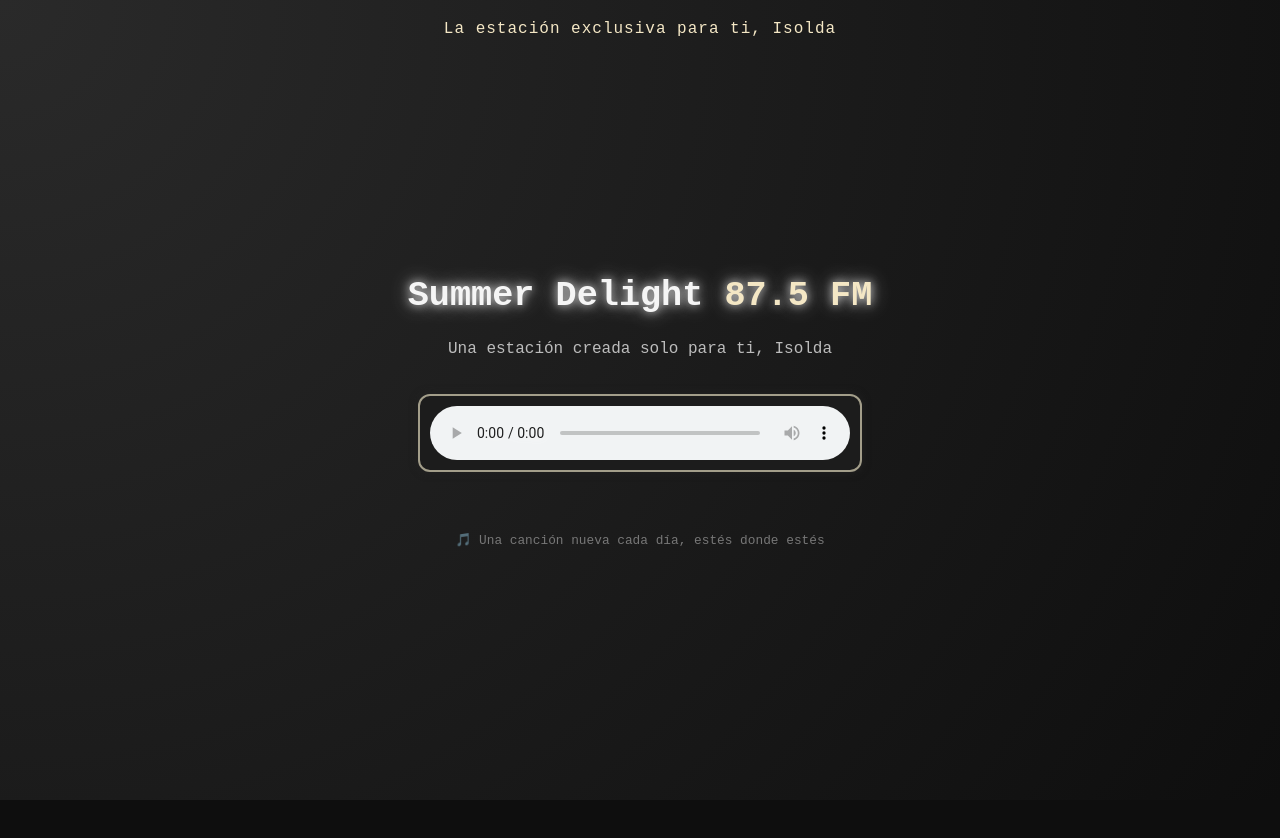
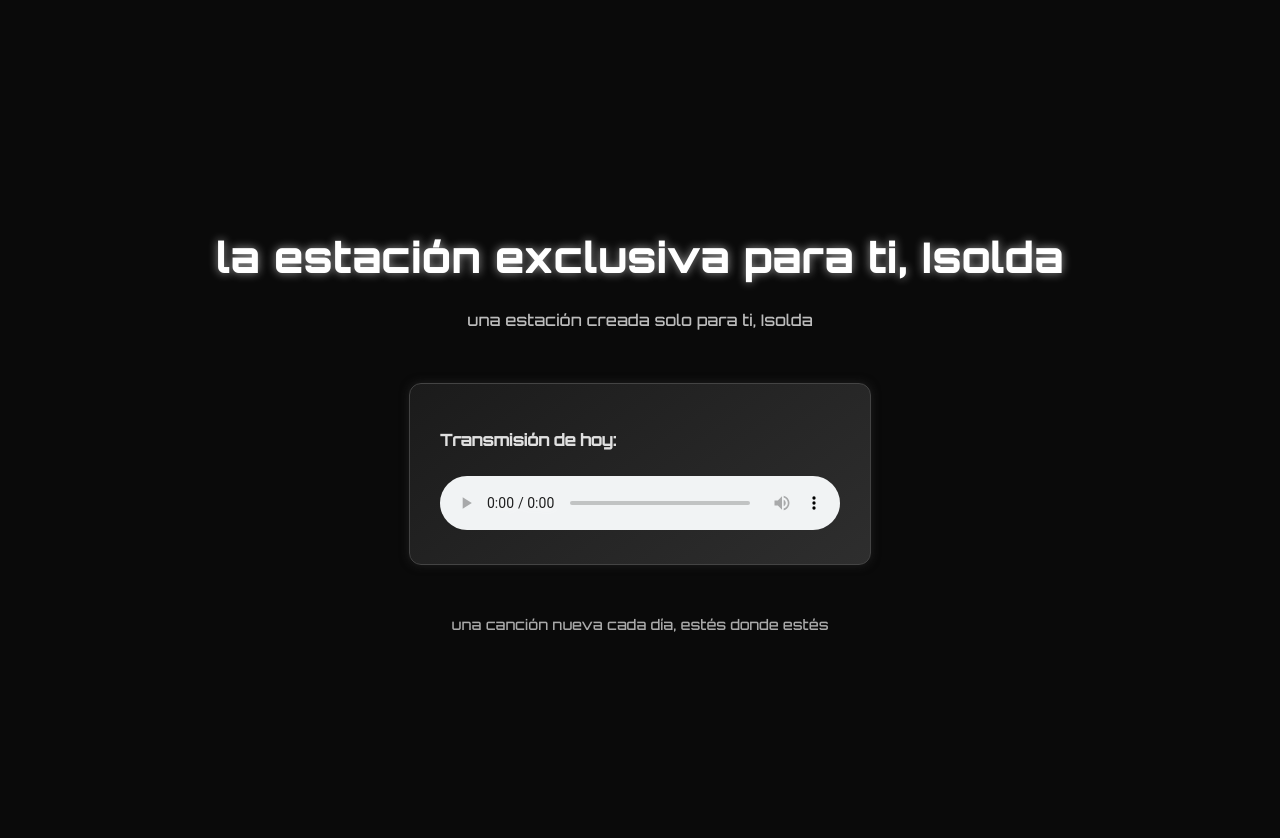
Before and after one commit to notisrx/Summer-Delight-87.5, a plain HTML site: page index (1).html in a window 1280 px wide. Before the commit the page ends 800 px from the top, so only its background shows below. Drawn offline with Linux system fonts and the light colour scheme.

Commit message:
Update index (1).html

```diff
--- a/index (1).html
+++ b/index (1).html
@@ -1,82 +1,82 @@
-
 <!DOCTYPE html>
 <html lang="es">
 <head>
-    <meta charset="UTF-8">
-    <meta name="viewport" content="width=device-width, initial-scale=1.0">
+  <meta charset="UTF-8" />
+  <meta name="viewport" content="width=device-width, initial-scale=1.0"/>
   <title>Summer Delight 87.5 FM</title>
   <style>
+    @import url('https://fonts.googleapis.com/css2?family=Orbitron:wght@500&display=swap');
+
     body {
-            background-color: #0e0e0e;
-            color: #d8d8c0;
-            font-family: 'Courier New', Courier, monospace;
+      margin: 0;
+      font-family: 'Orbitron', sans-serif;
+      background-color: #0a0a0a;
+      color: #e0e0e0;
       display: flex;
       flex-direction: column;
       align-items: center;
       justify-content: center;
-            height: 100vh;
-            margin: 0;
-            background-image: radial-gradient(circle at top left, #2a2a2a, #0e0e0e);
+      min-height: 100vh;
+      padding: 20px;
     }
-        .top-note {
-            position: absolute;
-            top: 20px;
+
+    header {
       text-align: center;
-            color: #f4e7c5;
+      margin-bottom: 40px;
+    }
+
+    h1 {
+      font-size: 2.5rem;
+      color: #fff;
+      letter-spacing: 2px;
+      text-shadow: 0 0 10px #999;
+    }
+
+    h2 {
       font-size: 1rem;
-            letter-spacing: 1px;
+      color: #bcbcbc;
+      font-weight: normal;
     }
-        h1 {
-            font-size: 2.2rem;
-            margin-bottom: 0.5rem;
-            color: #f5f5f5;
-            text-shadow: 0 0 10px #ccc, 0 0 20px #999;
+
+    .player-box {
+      background: linear-gradient(145deg, #1b1b1b, #2e2e2e);
+      border: 1px solid #444;
+      padding: 30px;
+      border-radius: 12px;
+      box-shadow: 0 0 10px #1f1f1f;
+      max-width: 400px;
+      width: 100%;
     }
-        p {
-            font-size: 1rem;
-            margin-bottom: 1rem;
-            color: #bcbcbc;
+
+    audio {
+      width: 100%;
+      margin-top: 10px;
     }
-        audio {
-            width: 80%;
-            max-width: 420px;
-            margin: 20px 0;
-            background-color: #1c1c1c;
-            border: 2px solid #a39e8a;
-            padding: 10px;
-            border-radius: 12px;
-            box-shadow: 0 0 8px #222;
-        }
-        .footer {
-            margin-top: 40px;
-            font-size: 0.8rem;
-            color: #777;
-        }
-        .highlight {
-            color: #f4e7c5;
-            font-weight: bold;
+
+    footer {
+      margin-top: 50px;
+      font-size: 0.9rem;
+      color: #aaa;
+      text-align: center;
     }
   </style>
 </head>
 <body>
-    <div class="top-note">La estación exclusiva para ti, Isolda</div>
-    <h1>Summer Delight <span class="highlight">87.5 FM</span></h1>
-    <p>Una estación creada solo para ti, Isolda</p>
+  <header>
+    <h1>la estación exclusiva para ti, Isolda</h1>
+    <h2>una estación creada solo para ti, Isolda</h2>
+  </header>
 
-    <audio id="dailyAudio" controls>
-        <source id="audioSource" src="" type="audio/mpeg">
+  <div class="player-box">
+    <p><strong>Transmisión de hoy:</strong></p>
+    <audio controls>
+      <source src="2025-06-01.mp3" type="audio/mpeg">
       Tu navegador no soporta el reproductor de audio.
     </audio>
+  </div>
 
-    <div class="footer">🎵 Una canción nueva cada día, estés donde estés</div>
-
-    <script>
-        const today = new Date().toISOString().slice(0, 10); // yyyy-mm-dd
-        const filename = today + ".mp3";
-        const audioSource = document.getElementById("audioSource");
-        const audio = document.getElementById("dailyAudio");
-        audioSource.src = filename;
-        audio.load();
-    </script>
+  <footer>
+    una canción nueva cada día, estés donde estés
+  </footer>
 </body>
 </html>
```
Lines whose indentation alone changed are shown as unchanged.
